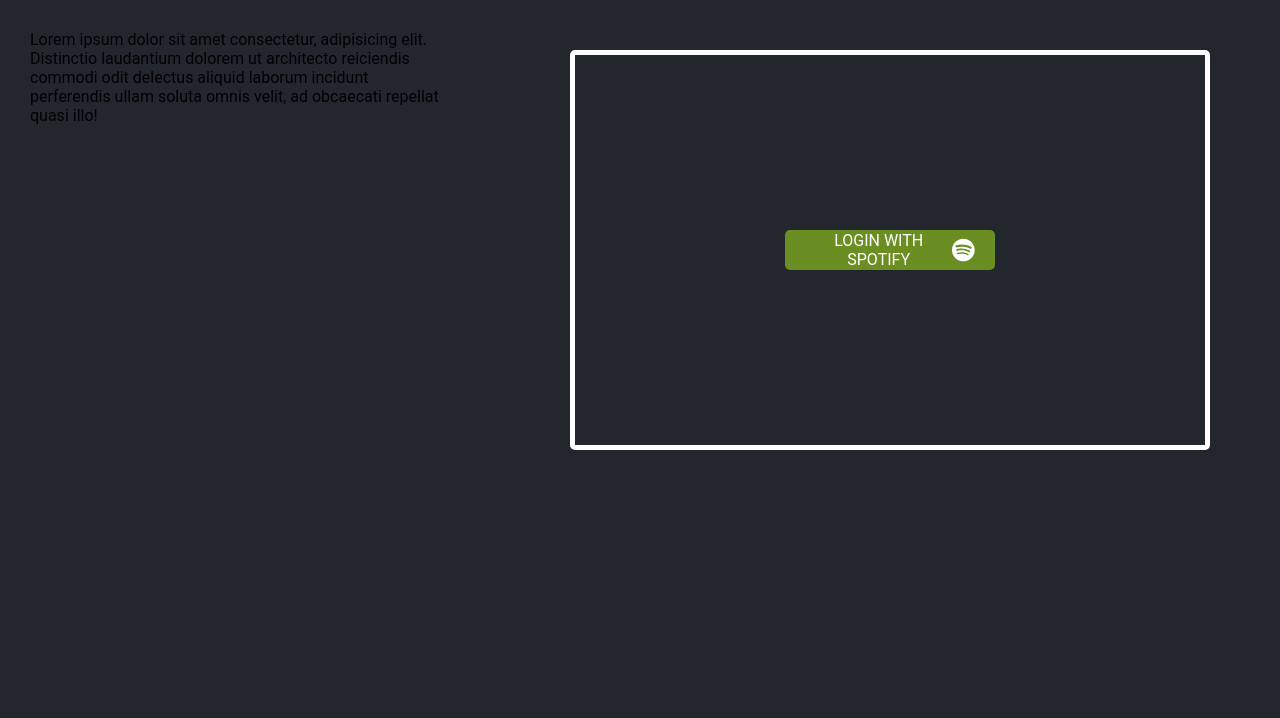
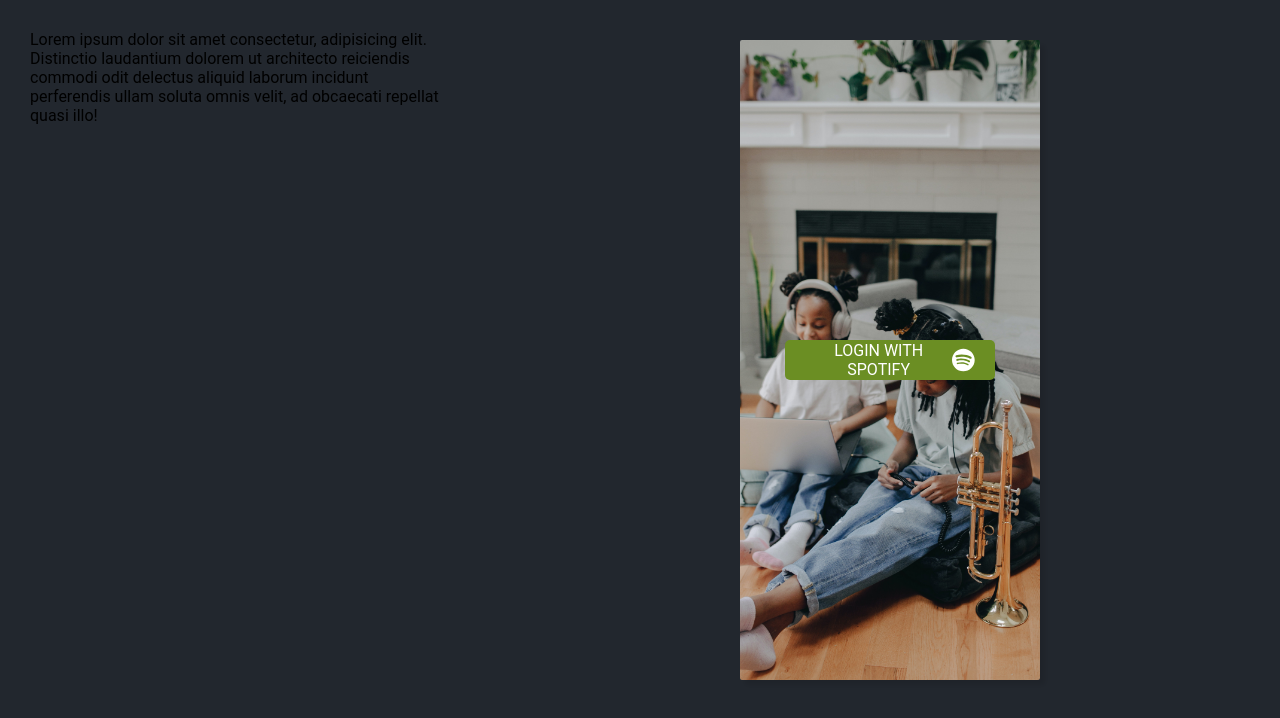
Before and after one commit to matheusroq/spotify_web, a React (Create React App) app: page / in a window 1280 px wide. Shown: the top 718 px of the page. Built offline with nearby package versions, Linux system fonts and the light colour scheme.

Commit message:
alter login card style and add image to background

```diff
--- a/src/components/LoginCard/styles.ts
+++ b/src/components/LoginCard/styles.ts
@@ -1,14 +1,17 @@
 import styled from 'styled-components';
+import img from '../../assets/bg.jpg';
 
 export const Container = styled.div`
-  margin: 20px;
-  width: 50vw;
-  height: 50vh;
-  border: 5px solid #fff;
-  border-radius: 5px;
+  margin: 10px;
+  height: 80vh;
   min-width: 300px;
   display: flex;
   flex-direction: column;
   justify-content: center;
   align-items: center;
+  box-shadow: 5px 5px 5px rgba(0, 0, 0, 0.1);
+  border-radius: 2px;
+  background: url(${img}) no-repeat center;
+  filter: brightness(1);
+  background-size: 500px;
 `;
```
Also changed, not shown: src/assets/bg.jpg (added).
